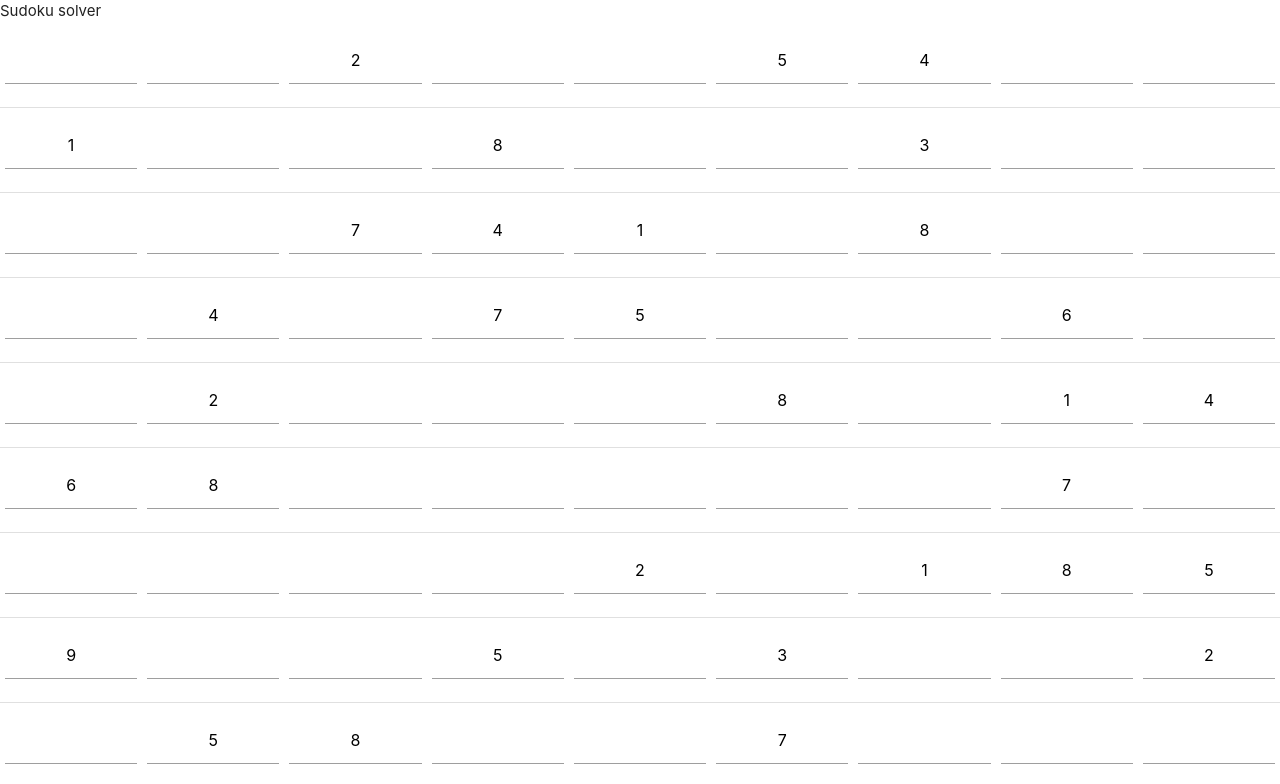
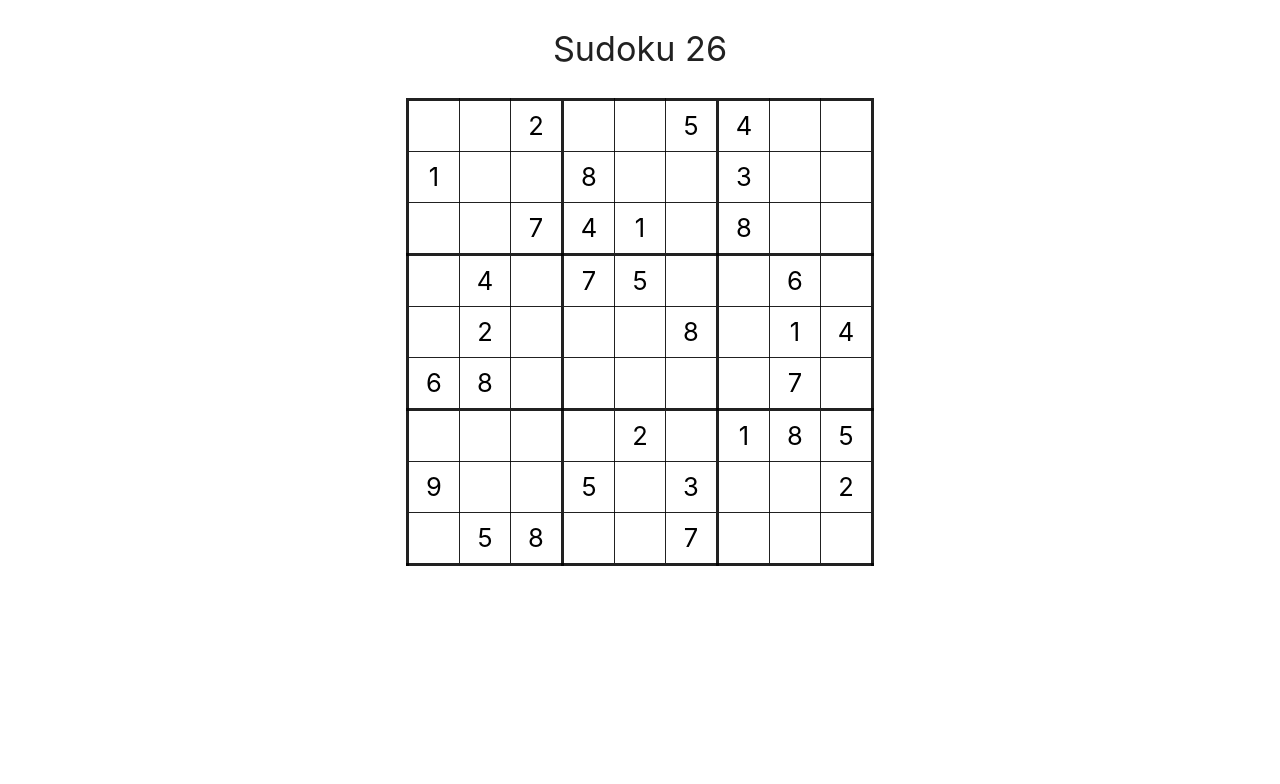
Before and after one commit to vanphuong12a2/sudoku26, a React (Create React App) app in the folder frontend/: page / in a window 1280 px wide. Shown: the top 784 px of the page. Built offline with nearby package versions, Linux system fonts and the light colour scheme.

Commit message:
Add styles to the board

```diff
--- a/frontend/public/index.html
+++ b/frontend/public/index.html
@@ -11,7 +11,7 @@
     <link rel="manifest" href="%PUBLIC_URL%/manifest.json" />
     <link rel="stylesheet" href="https://cdnjs.cloudflare.com/ajax/libs/materialize/1.0.0/css/materialize.min.css">
     <link href="https://fonts.googleapis.com/icon?family=Material+Icons" rel="stylesheet">
-    <title>Sudoku solver</title>
+    <title>Sudoku 26</title>
   </head>
   <body>
     <div id="root"></div>
--- /dev/null
+++ b/frontend/src/App/App.css
@@ -0,0 +1,4 @@
+header {
+    text-align: center;
+    margin: 30px;
+}
--- a/frontend/src/App/App.tsx
+++ b/frontend/src/App/App.tsx
@@ -1,13 +1,14 @@
 import React, {Component} from 'react';
 import BoardContainer from '../Board/BoardContainer';
 import {generateBoard} from '../common/boardFunctions';
+import './App.css'
 
 class App extends Component {
     render() {
         let boardData = generateBoard();
         return (
             <React.Fragment>
-                <header>Sudoku solver</header>
+                <header><h4>Sudoku 26</h4></header>
                 <BoardContainer boardData={boardData}/>
             </React.Fragment>
         );
--- a/frontend/src/Board/Board.css
+++ b/frontend/src/Board/Board.css
@@ -1,3 +1,45 @@
-.cell {
- text-align: center;
+.main-board input,
+.main-board input:hover,
+#root .main-board input:focus {
+    width: 50px;
+    height: 50px;
+    text-align:center;
+    border: 0;
+    margin: 0;
+    font-size: 1.7rem;
 }
+
+.main-board input.writable {
+    color: green;
+}
+
+.main-board input.readonly {
+    cursor: pointer;
+    color: black;
+}
+
+.main-board {
+    margin:1em auto;
+    max-width: 450px;
+    max-height: 450px;
+}
+.main-board td {
+    border:1px solid;
+    padding: 0;
+}
+.main-board td:first-child {
+    border-left:solid;
+}
+.main-board td:nth-child(3n) {
+    border-right:solid ;
+}
+.main-board tr:first-child {
+    border-top:solid;
+}
+.main-board tr:nth-child(3n) td {
+    border-bottom:solid ;
+}
+
+.main-board caption {
+    text-align: left;
+}
--- a/frontend/src/Board/Board.tsx
+++ b/frontend/src/Board/Board.tsx
@@ -10,7 +10,11 @@ interface CellProps {
 const Cell = (props: CellProps) => {
     return (
         <td>
-            <input className='cell' maxLength={1} readOnly={props.readOnly} value={props.cellData}/>
+            <input
+                className={props.readOnly ? 'readonly' : 'writable'}
+                maxLength={1}
+                readOnly={props.readOnly}
+                value={props.cellData}/>
         </td>
     );
 };
@@ -22,7 +26,7 @@ interface Props {
 
 const Board = (props: Props) => {
     return (
-        <table>
+        <table className='main-board'>
             <tbody>
             {props.currentBoard.map((row, rowIndex) => {
                 return (
```
Also changed, not shown: 2 other files (tests, documents, lock files or other folders).
